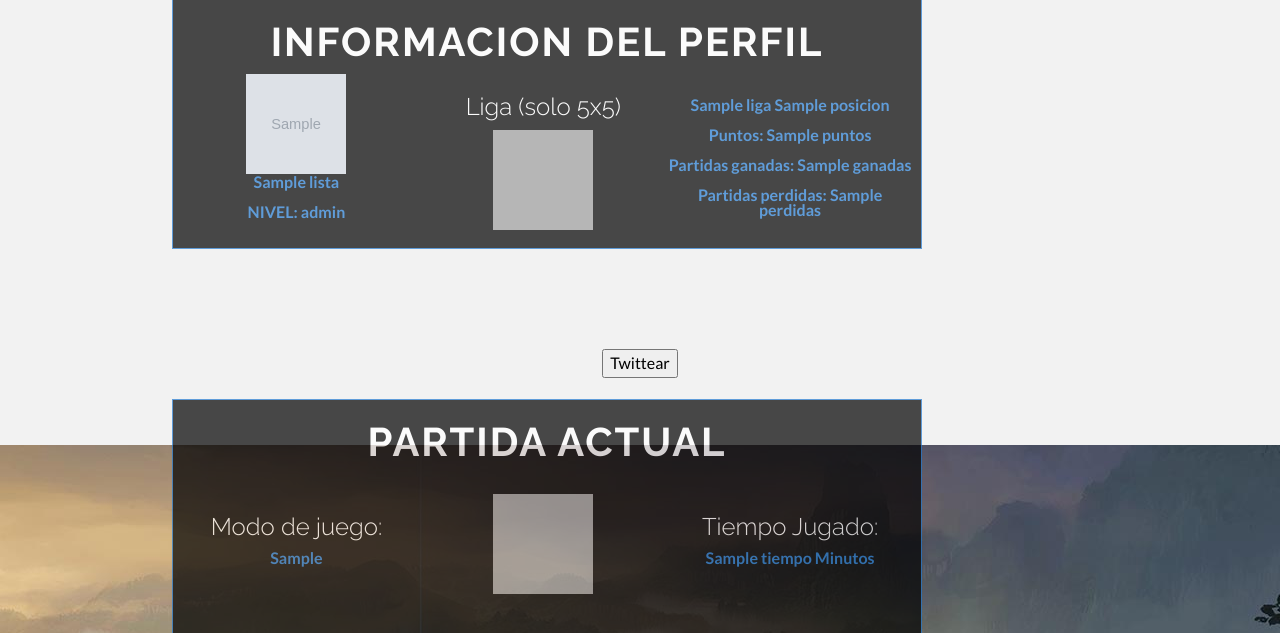
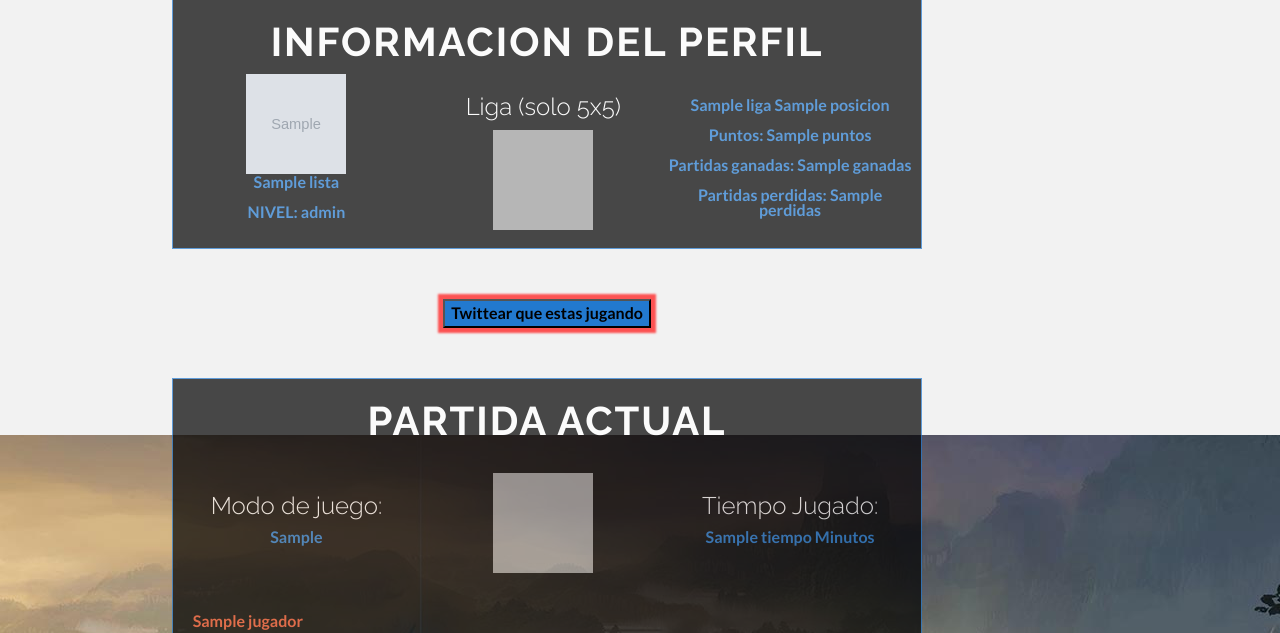
Before and after one commit to jpcarmona/ProyectoApiLol, a Flask app: template templates/perfil.html in a window 1280 px wide. Shown: the part 211-844 px from the top of the page. Run offline with Flask 2, Linux system fonts and the light colour scheme; the template is opened without the code that fills it: most values are stand-ins (such as "Sample title", 1, 10 or a date in 2020); grey boxes marked "Sample" are stand-in pictures; some libraries are stand-ins or nearby versions; grey boxes are pictures that could not be loaded.

Commit message:
finalizando proyecto 4

```diff
--- a/app.py
+++ b/app.py
@@ -138,7 +138,7 @@ def callback():
 @app.route('/twittear')
 def twittear():
 	lista=session['lista']
-	invocador=lista[0]['summonerName']
+	invocador=lista[0]['name']
 	modo=lista[1]['gameMode']
 	for jugador in lista[1]['participants']:
 		if jugador["summonerName"]==invocador:
--- a/static/css/main.css
+++ b/static/css/main.css
@@ -586,3 +586,20 @@ input[type=submit]:hover {
 	background: Grey;
 	color: #691818 !important;
 }
+
+.twittear {
+	margin: -50px 0 50px 10%;
+	width: 750px;
+}
+
+.twittear button {
+	background-color: #2279CF;
+	color: black;
+	text-align: center;
+	box-shadow: 0px 0px 2px 5px #FC5252;
+	font-weight: bold;
+}
+
+.twittear button:hover {
+	background-color: #FC5252;
+}
--- a/templates/perfil.html
+++ b/templates/perfil.html
@@ -64,8 +64,8 @@
 
 	{% if lista[1] %}
 
-	<div class='twitter'>
-		<a href="{{ url_for('twitter')}}"><button type="button">Twittear</button></a>
+	<div class="twittear">
+		<a href="{{ url_for('twitter')}}"><button type="button">Twittear que estas jugando</button></a>
 	</div>
 
 	<div class="partida_invocador">
```
